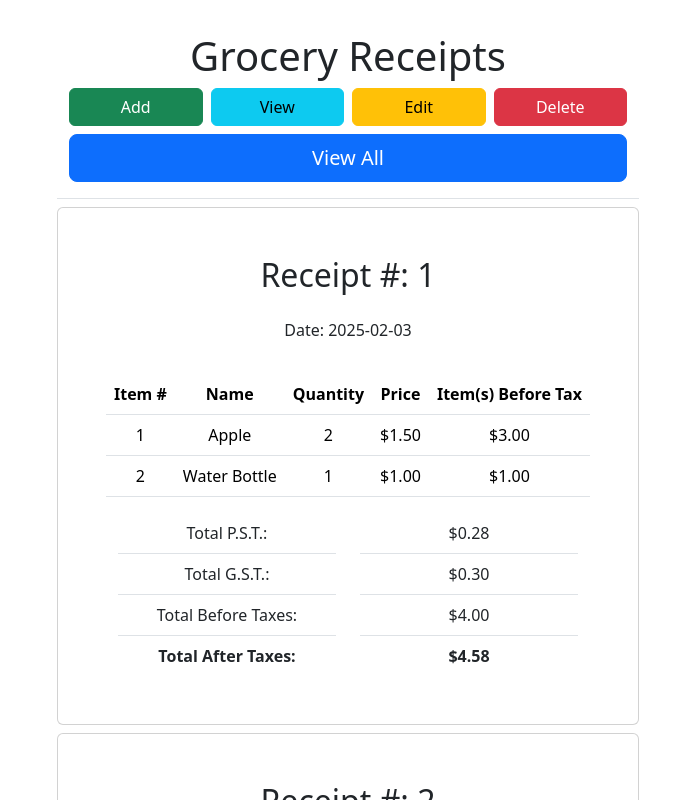
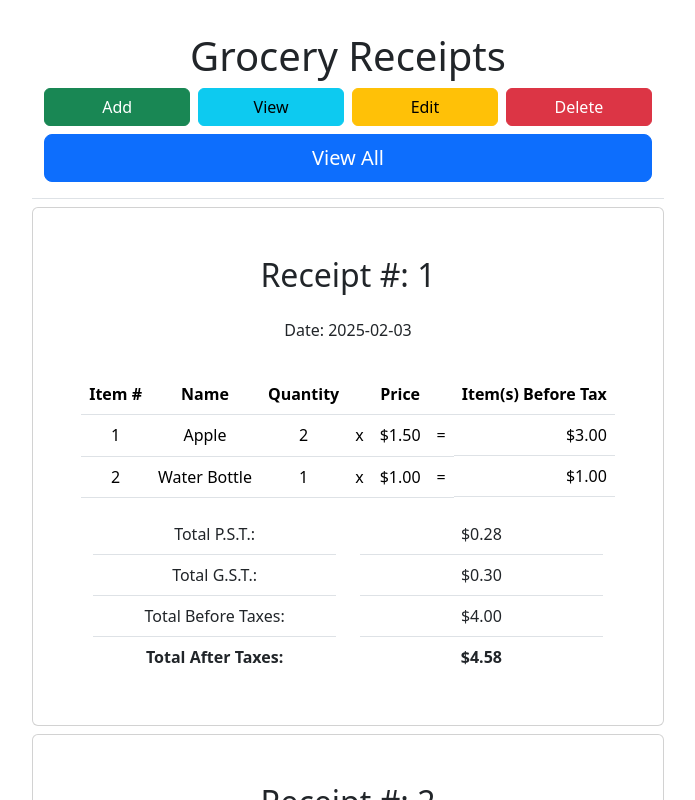
Before and after one commit to arnoprincestonpan/grocery-receipts-frontend, a React (Vite) app in the folder front-end/: page / in a window 1280 px wide. Both pictures are taken after a click on the button "View All". Shown: the top 800 px of the page, without its empty margins (292-987 px from the left). Built offline with nearby package versions, Linux system fonts and the light colour scheme.

Commit message:
added operands

```diff
--- a/front-end/src/App.jsx
+++ b/front-end/src/App.jsx
@@ -59,7 +59,9 @@ function App() {
                       <th>Item #</th>
                       <th>Name</th>
                       <th>Quantity</th>
+                      <th>&nbsp;</th>
                       <th>Price</th>
+                      <th>&nbsp;</th>
                       <th>Item(s) Before Tax</th>
                     </tr>
                   </thead>
@@ -69,8 +71,10 @@ function App() {
                         <td>{++itemIndex}</td>
                         <td>{item.name}</td>
                         <td>{item.quantity}</td>
+                        <td>x</td>
                         <td>${item.price.toFixed(2)}</td>
-                        <td>${(item.price * item.quantity).toFixed(2)}</td>
+                        <td>=</td>
+                        <td className="d-flex justify-content-end">${(item.price * item.quantity).toFixed(2)}</td>
                       </tr>
                     ))}
                   </tbody>
```
